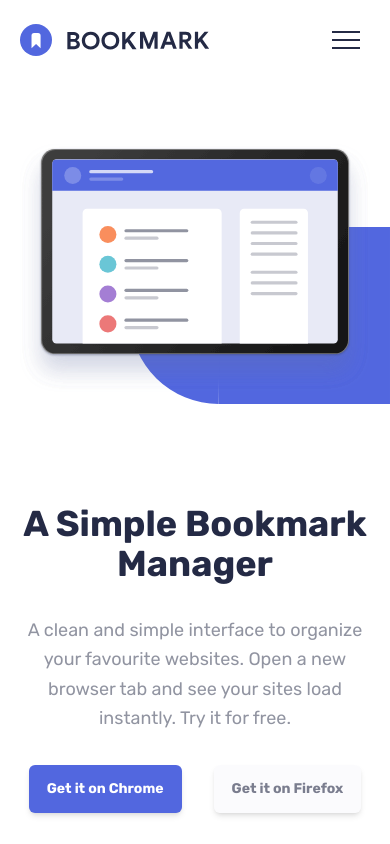
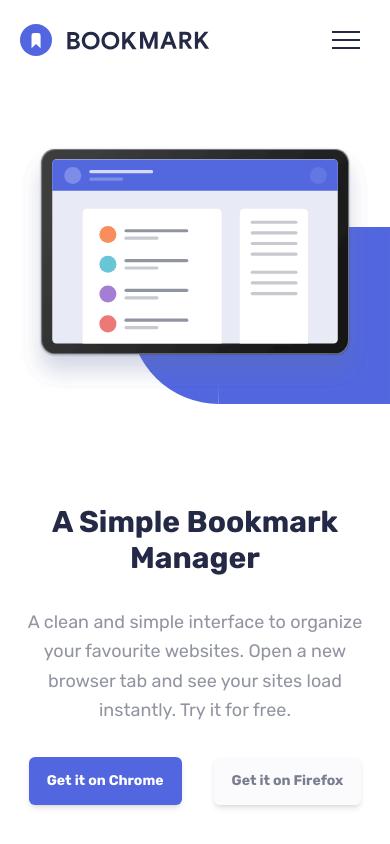
Before and after one commit to christianonoh/bookmark-app, a Next.js app: page / in a window 390 px wide. Shown: the top 844 px of the page. Built offline with nearby package versions, Linux system fonts and the light colour scheme.

Commit message:
Update home cover styling

```diff
--- a/components/home-cover/index.tsx
+++ b/components/home-cover/index.tsx
@@ -16,8 +16,8 @@ const HomeCover = () => {
       />
     </div>
       <div className="w-full md:w-1/2 px-5 md:order-1 md:pl-10">
-        <div className="max-w-md mx-auto text-center md:text-left">
-          <h1 className="text-4xl lg:text-5xl text-dark font-bold mb-8">
+        <div className="max-w-lg mx-auto text-center md:text-left">
+          <h1 className="text-3xl lg:text-5xl text-dark font-bold mb-8">
             A Simple Bookmark Manager
           </h1>
           <p className="text-lg text-gray-medium leading-relaxed mb-8">
```
